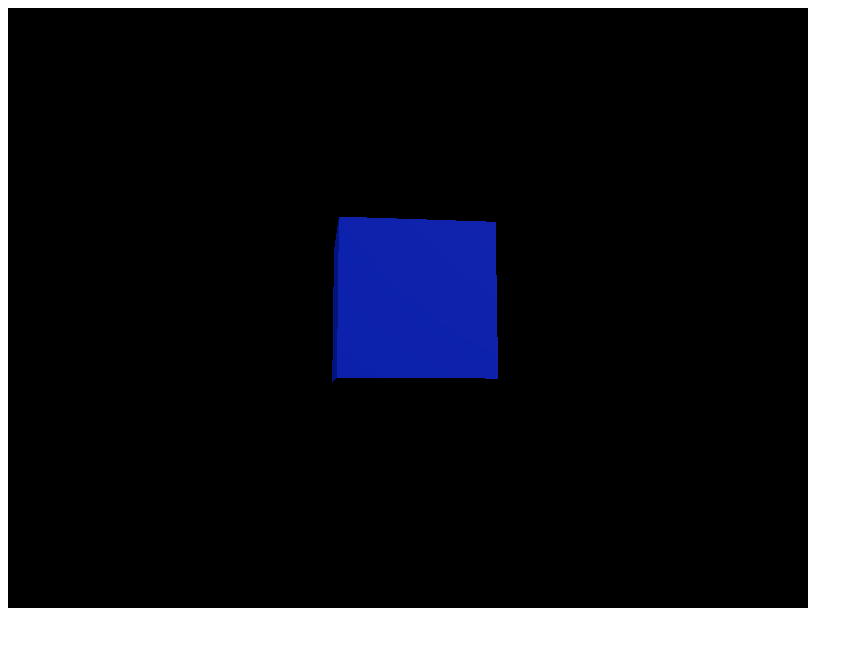
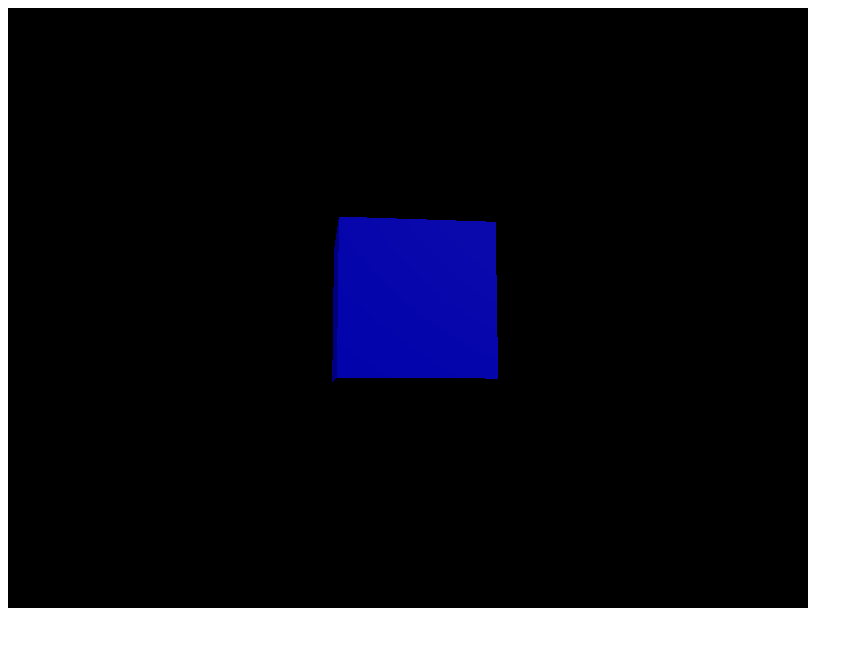
Before and after one commit to kakeruoohira/2023CG, a plain HTML site: page index.html in a window 1280 px wide. Shown: the whole page, without its empty margins (0-863 px from the left). Drawn offline with nearby package versions, Linux system fonts and the light colour scheme.

Commit message:
Update index.html

```diff
--- a/index.html
+++ b/index.html
@@ -30,7 +30,7 @@
 
     // 箱を作成
     var geometry = new THREE.BoxGeometry(1, 1, 1);
-    var material = new THREE.MeshPhongMaterial({ color: 0x1234ff });
+    var material = new THREE.MeshPhongMaterial({ color: 0xff });
     var box = new THREE.Mesh(geometry, material);
     box.position.z = -5;
     scene.add(box);
```
